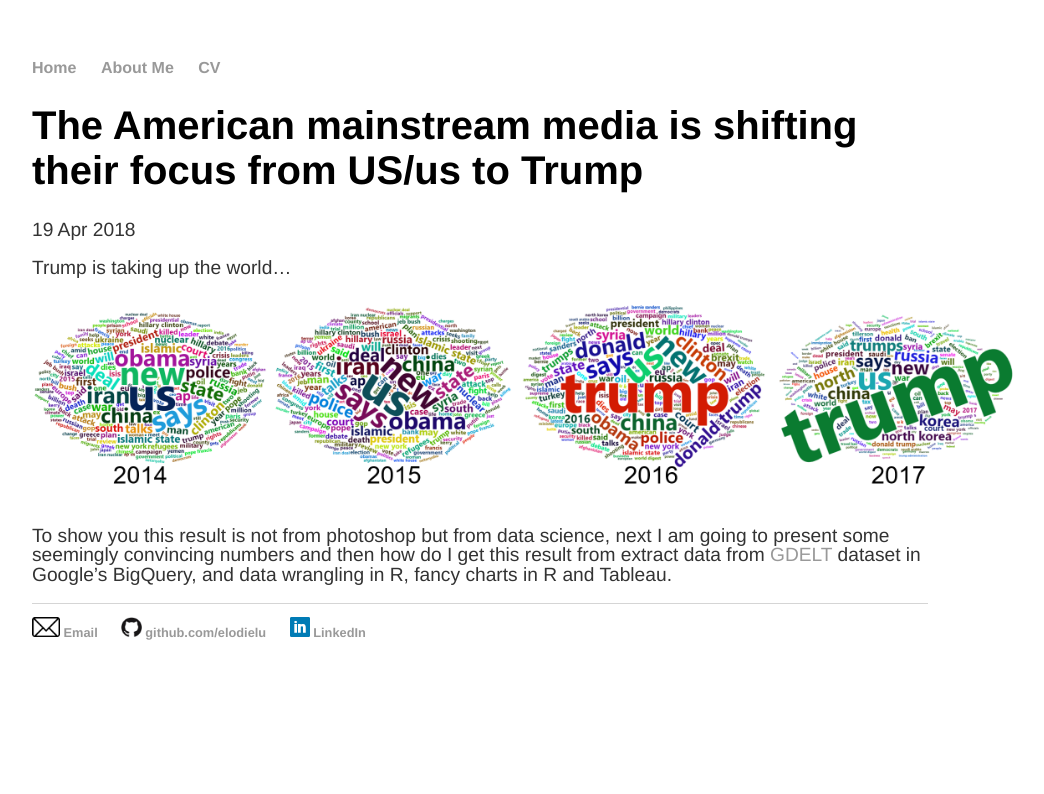
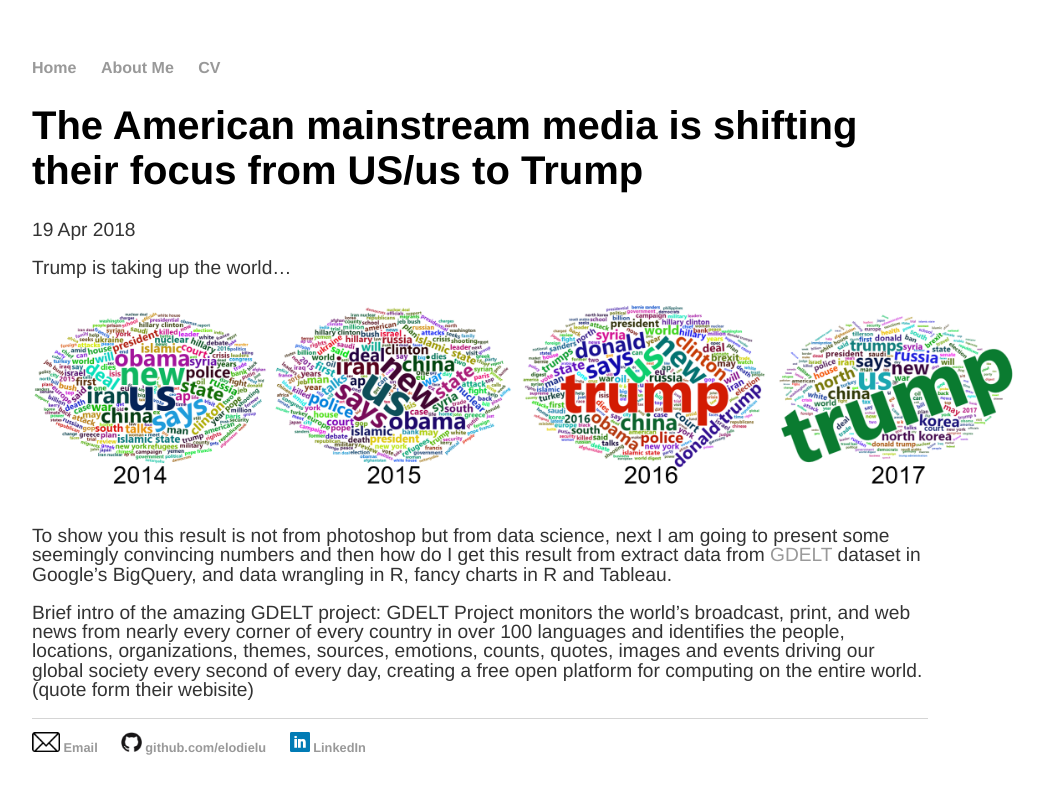
Before and after one commit to elodielu/elodielu.github.io, a Jekyll site: the page built from _posts/2018-04-19-text-analysis-media.md, in a window 1280 px wide. Shown: the top 794 px of the page, without its empty margins (160-1204 px from the left). Built offline with Jekyll 4.4.1, drawn with Linux system fonts in a browser that asks for light colours.

Commit message:
Update 2018-04-19-text-analysis-media.md

```diff
--- a/_posts/2018-04-19-text-analysis-media.md
+++ b/_posts/2018-04-19-text-analysis-media.md
@@ -9,3 +9,6 @@ Trump is taking up the world...
 <img src="https://elodielu.github.io/picture/wordcloud2.png"  width="1000">
 
 To show you this result is not from photoshop but from data science, next I am going to present some seemingly convincing numbers and then how do I get this result from extract data from [GDELT](https://www.gdeltproject.org/) dataset in Google's BigQuery, and data wrangling in R, fancy charts in R and Tableau.
+
+Brief intro of the amazing GDELT project:
+GDELT Project monitors the world's broadcast, print, and web news from nearly every corner of every country in over 100 languages and identifies the people, locations, organizations, themes, sources, emotions, counts, quotes, images and events driving our global society every second of every day, creating a free open platform for computing on the entire world.(quote form their webisite)
```
